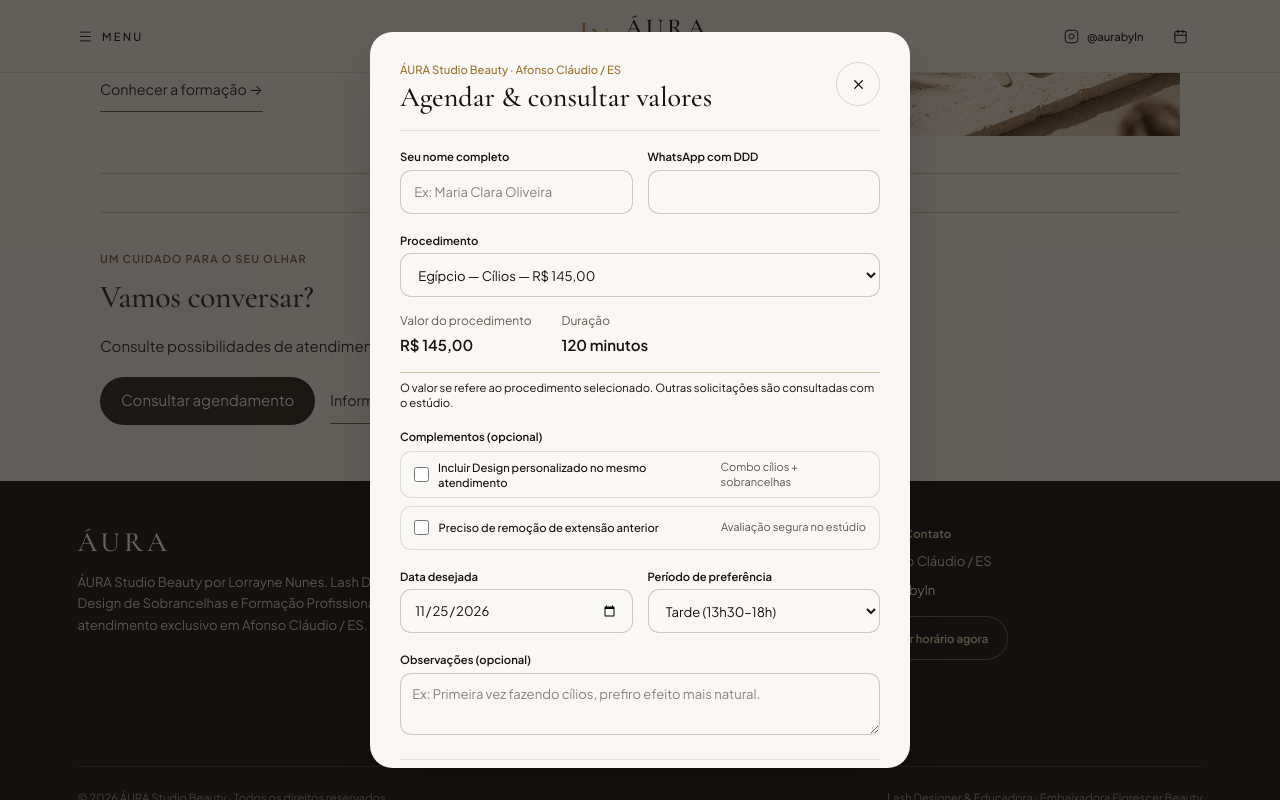
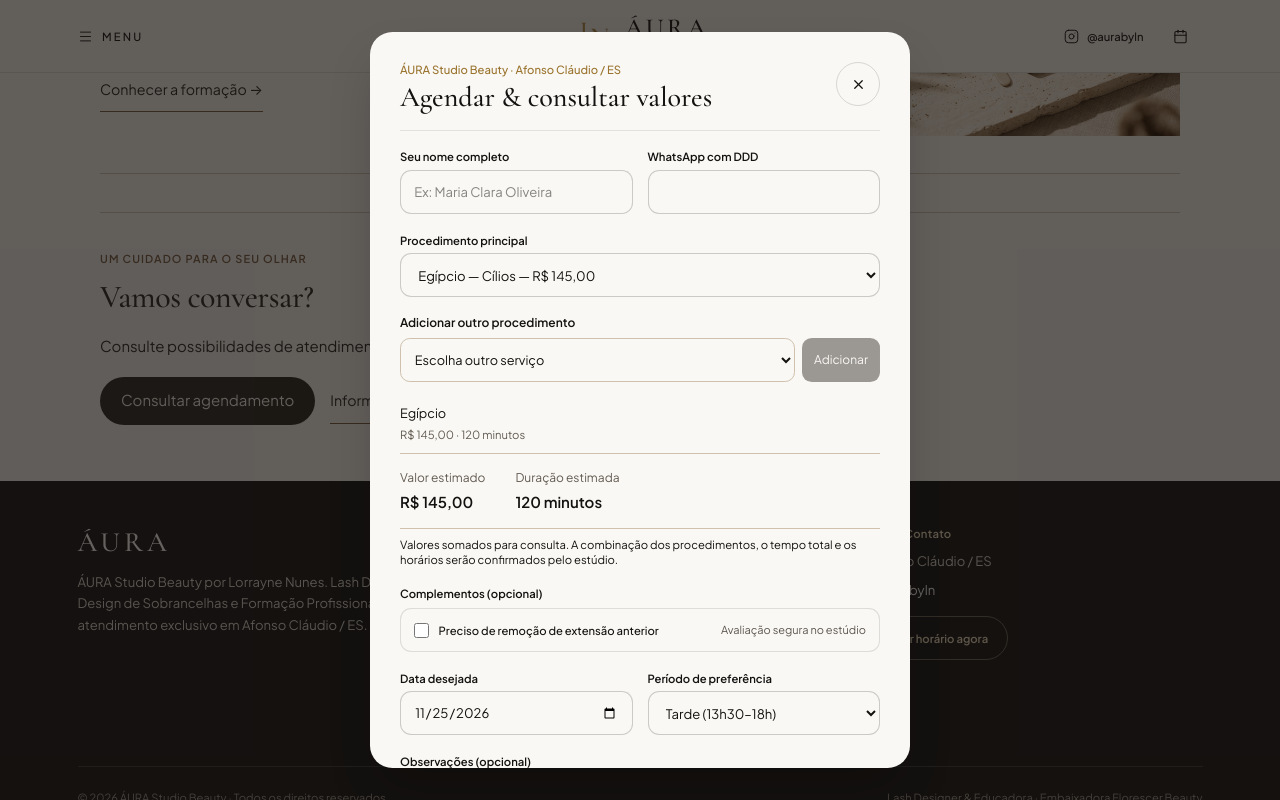
Before and after one commit to EduardoStuhr/aureabylnsite, a React (Vite) app: page / in a window 1280 px wide. Both pictures are taken after a click on the button "Consultar agendamento". Shown: the part 3631-4431 px from the top of the page. Built offline with nearby package versions, Linux system fonts and the light colour scheme.

Commit message:
feat: refina tipografia dos serviços e permite agendamento múltiplo

```diff
--- a/src/components/BookingModal.tsx
+++ b/src/components/BookingModal.tsx
@@ -11,6 +11,7 @@ import {
   formatServicePrice,
   formatServiceDuration,
   validateBookingInput,
+  summarizeBookingServices,
   type BookingInput,
 } from '../utils/studioLogic';
 
@@ -37,6 +38,8 @@ export function BookingModal({
   const [clientName, setClientName] = useState('');
   const [whatsapp, setWhatsapp] = useState('');
   const [serviceId, setServiceId] = useState(initialServiceId || STUDIO_SERVICES[0].id);
+  const [extraServiceIds, setExtraServiceIds] = useState<string[]>([]);
+  const [extraServiceId, setExtraServiceId] = useState('');
   const [selectedAddOnIds, setSelectedAddOnIds] = useState<string[]>([]);
   const [preferredPeriod, setPreferredPeriod] =
     useState<BookingInput['preferredPeriod']>('Tarde (13h30–18h)');
@@ -55,6 +58,9 @@ export function BookingModal({
     if (isOpen) {
       setSubmittedUrl(null);
       setErrors({});
+      setExtraServiceIds([]);
+      setExtraServiceId('');
+      setSelectedAddOnIds([]);
     }
   }, [isOpen]);
 
@@ -67,6 +73,13 @@ export function BookingModal({
     () => courseInquiry ? STUDIO_COURSE : STUDIO_SERVICES.find((s) => s.id === serviceId) ?? STUDIO_SERVICES[0],
     [courseInquiry, serviceId],
   );
+
+  const bookingSummary = useMemo(() => summarizeBookingServices([
+    selectedService,
+    ...(courseInquiry ? [] : STUDIO_SERVICES.filter(service => extraServiceIds.includes(service.id))),
+  ]), [selectedService, courseInquiry, extraServiceIds]);
+  const availableServices = STUDIO_SERVICES.filter(service =>
+    !bookingSummary.services.some(selected => selected.id === service.id));
 
   const selectedAddOns = useMemo(
     () => BOOKING_ADDONS.filter((a) => selectedAddOnIds.includes(a.id)),
@@ -124,7 +137,7 @@ export function BookingModal({
     setErrors({});
     const url = buildWhatsAppBookingUrl(
       input,
-      selectedService,
+      bookingSummary.services,
       selectedAddOns,
     );
     setSubmittedUrl(url);
@@ -178,11 +191,17 @@ export function BookingModal({
               </h3>
             </div>
             <p className="mt-3 text-sm leading-relaxed text-[#46413B]">
-              Seu resumo para <strong>{selectedService.name}</strong> — {formatServicePrice(selectedService)} · {formatServiceDuration(selectedService)} — está pronto.
+              Seu resumo com {bookingSummary.services.length} {bookingSummary.services.length === 1 ? 'procedimento' : 'procedimentos'} está pronto.
               Clique abaixo para confirmar horários disponíveis e valores diretamente
               com a Lorrayne Nunes no WhatsApp.
             </p>
 
+            <ul className="booking-selected-list" aria-label="Procedimentos da solicitação">
+              {bookingSummary.services.map(service => <li key={service.id}>
+                <span>{service.name}</span><small>{formatServicePrice(service)} · {formatServiceDuration(service)}</small>
+              </li>)}
+            </ul>
+            <p className="booking-estimate"><strong>{bookingSummary.priceLabel}</strong><span>{bookingSummary.durationLabel} estimados</span></p>
             <div className="mt-6 flex flex-col gap-3 sm:flex-row">
               <a
                 ref={confirmationLinkRef}
@@ -259,12 +278,16 @@ export function BookingModal({
                 htmlFor="booking-service"
                 className="block text-xs font-semibold text-[#141210]"
               >
-                {courseInquiry ? 'Curso' : 'Procedimento'}
+                {courseInquiry ? 'Curso' : 'Procedimento principal'}
               </label>
               <select
                 id="booking-service"
                 value={serviceId}
-                onChange={(e) => setServiceId(e.target.value)}
+                onChange={(e) => {
+                  setServiceId(e.target.value);
+                  setExtraServiceIds(ids => ids.filter(id => id !== e.target.value));
+                  setExtraServiceId('');
+                }}
                 className="mt-1.5 min-h-[44px] w-full rounded-xl border border-[#141210]/20 bg-[#FAF8F5] px-3.5 text-sm text-[#141210] focus:border-[#9A742E] focus:outline-none"
               >
                 {(courseInquiry ? [STUDIO_COURSE] : STUDIO_SERVICES).map((srv) => (
@@ -273,11 +296,32 @@ export function BookingModal({
                   </option>
                 ))}
               </select>
+              {!courseInquiry && <div className="booking-multiple">
+                <label htmlFor="booking-extra-service">Adicionar outro procedimento</label>
+                <div className="booking-add-row">
+                  <select id="booking-extra-service" value={extraServiceId} onChange={event => setExtraServiceId(event.target.value)}>
+                    <option value="">Escolha outro serviço</option>
+                    {availableServices.map(service => <option key={service.id} value={service.id}>{service.name} — {formatServicePrice(service)}</option>)}
+                  </select>
+                  <button type="button" disabled={!extraServiceId || !availableServices.some(service => service.id === extraServiceId)} onClick={() => {
+                    if (availableServices.some(service => service.id === extraServiceId)) {
+                      setExtraServiceIds(ids => [...ids, extraServiceId]);
+                      setExtraServiceId('');
+                    }
+                  }}>Adicionar</button>
+                </div>
+                <ul className="booking-selected-list" aria-label="Procedimentos selecionados">
+                  {bookingSummary.services.map((service, index) => <li key={service.id}>
+                    <div><span>{service.name}</span><small>{formatServicePrice(service)} · {formatServiceDuration(service)}</small></div>
+                    {index > 0 && <button type="button" aria-label={'Remover ' + service.name} onClick={() => setExtraServiceIds(ids => ids.filter(id => id !== service.id))}><X size={16} aria-hidden="true" /></button>}
+                  </li>)}
+                </ul>
+              </div>}
               <dl className="booking-service-value" aria-live="polite" aria-atomic="true">
-                <div><dt>Valor do procedimento</dt><dd>{formatServicePrice(selectedService)}</dd></div>
-                <div><dt>Duração</dt><dd>{formatServiceDuration(selectedService)}</dd></div>
+                <div><dt>Valor estimado</dt><dd>{bookingSummary.priceLabel}</dd></div>
+                <div><dt>Duração estimada</dt><dd>{bookingSummary.durationLabel}</dd></div>
               </dl>
-              <p className="text-xs mt-2">O valor se refere ao procedimento selecionado. Outras solicitações são consultadas com o estúdio.</p>
+              <p className="text-xs mt-2">Valores somados para consulta. A combinação dos procedimentos, o tempo total e os horários serão confirmados pelo estúdio.</p>
               {errors.serviceId && (
                 <p className="mt-1 text-xs font-medium text-[#B91C1C]">
                   {errors.serviceId}
@@ -290,7 +334,7 @@ export function BookingModal({
                 Complementos (opcional)
               </legend>
               <div className="mt-2 space-y-2">
-                {BOOKING_ADDONS.map((addon) => {
+                {BOOKING_ADDONS.filter(addon => addon.id !== 'addon-sobrancelha').map((addon) => {
                   const checked = selectedAddOnIds.includes(addon.id);
                   return (
                     <label
--- a/src/pages/StudioPages.tsx
+++ b/src/pages/StudioPages.tsx
@@ -62,8 +62,8 @@ export function ServicesPage({ onBook }: BookingProps) {
   return <section className="editorial-shell services-page service-catalog">
     <header className="catalog-intro">
       <p className="eyebrow">Atendimento · ÁURA Beauty Studio</p>
-      <h1 className="font-display">Encontre o cuidado<br />para o seu olhar.</h1>
-      <p>Conheça as técnicas de cílios e sobrancelhas e consulte o atendimento com Lorrayne Nunes.</p>
+      <h1 className="font-display">Seu olhar, seu cuidado.</h1>
+      <p>Explore os procedimentos, confira valores e escolha os cuidados para o seu atendimento.</p>
     </header>
     <div className="service-filters" role="group" aria-label="Filtrar serviços">
       {['Todos', 'Cílios', 'Sobrancelhas', 'Manutenção', 'Complementares'].map(category =>
--- a/src/pages/service-prices.css
+++ b/src/pages/service-prices.css
@@ -7,3 +7,19 @@
 .service-text-detail { max-width: 44rem; padding-block: 2rem; }
 .catalog-support:not(:has(img)) { grid-template-columns: minmax(0, 1fr); }
 .service-catalog .catalog-category { flex-wrap: wrap; }
+
+.booking-multiple { margin-top: 1.1rem; }
+.booking-multiple > label { display: block; font-size: .8rem; font-weight: 600; margin-bottom: .4rem; }
+.booking-add-row { display: flex; align-items: stretch; gap: .5rem; }
+.booking-add-row select { min-width: 0; flex: 1; width: 100%; border: 1px solid #cfc1ae; border-radius: .65rem; padding: .65rem; font-size: .85rem; background: transparent; }
+.booking-add-row button { padding: .6rem .8rem; min-height: 44px; color: #faf8f5; background: #29251f; border-radius: .65rem; font-size: .8rem; }
+.booking-add-row button:disabled { opacity: .45; cursor: not-allowed; }
+.booking-selected-list { list-style: none; margin-top: .75rem; padding: 0; }
+.booking-selected-list li { display: flex; align-items: center; justify-content: space-between; flex-wrap: wrap; gap: .4rem; padding-block: .7rem; border-bottom: 1px solid #cfc1ae; font-size: .85rem; }
+.booking-selected-list li > div { min-width: 0; flex: 1; }
+.booking-selected-list small { display: block; color: #625b51; font-size: .75rem; margin-top: .2rem; }
+.booking-selected-list button { display: grid; place-items: center; min-width: 44px; min-height: 44px; flex-shrink: 0; border-radius: 50%; }
+.booking-selected-list button:hover { background: #e8dccb; }
+.booking-estimate { display: grid; gap: .3rem; margin-top: 1rem; font-size: .9rem; }
+.booking-estimate span { font-size: .8rem; color: #625b51; }
+@media(max-width: 360px) { .booking-add-row { flex-direction: column; } }
--- a/src/utils/studioLogic.ts
+++ b/src/utils/studioLogic.ts
@@ -75,21 +75,42 @@ export function formatServiceDuration(service: ServiceItem): string {
   return service.durationMinutes === null ? 'Duração sob consulta' : service.durationMinutes + ' minutos';
 }
 
+/** Estimate only: the studio confirms whether procedures fit the same appointment. */
+export function summarizeBookingServices(services: ServiceItem[]) {
+  const unique = [...new Map(services.map(service => [service.id, service])).values()];
+  const knownPrice = unique.reduce((sum, service) => sum + (service.priceCents ?? 0), 0);
+  const knownDuration = unique.reduce((sum, service) => sum + (service.durationMinutes ?? 0), 0);
+  const pendingPrice = unique.some(service => service.priceCents === null);
+  const pendingDuration = unique.some(service => service.durationMinutes === null);
+  return {
+    services: unique,
+    priceLabel: pendingPrice
+      ? (unique.some(service => service.priceCents !== null) ? brl.format(knownPrice / 100) + ' + itens sob consulta' : 'Sob consulta')
+      : brl.format(knownPrice / 100),
+    durationLabel: pendingDuration
+      ? (unique.some(service => service.durationMinutes !== null) ? knownDuration + ' minutos + itens sob consulta' : 'Duração sob consulta')
+      : knownDuration + ' minutos',
+  };
+}
+
 export function buildWhatsAppBookingUrl(
   input: BookingInput,
-  service: ServiceItem,
+  service: ServiceItem | ServiceItem[],
   addOns: AddOnItem[],
 ): string {
+  const summary = summarizeBookingServices(Array.isArray(service) ? service : [service]);
   const addOnNames = addOns.length > 0 ? addOns.map((a) => a.name).join(', ') : 'Nenhum adicional';
   const lines = [
     `Olá, Lorrayne! Gostaria de consultar horários e valores no *ÁURA Studio Beauty* (@aurabyln).`,
     ``,
     `*Nome:* ${input.clientName.trim()}`,
     `*WhatsApp:* ${input.whatsapp.trim()}`,
-    `*Interesse:* ${service.name}`,
-    `*Valor do procedimento:* ${formatServicePrice(service)}`,
-    `*Duração:* ${formatServiceDuration(service)}`,
+    `*Interesse:* ${summary.services.map(item => item.name).join(', ')}`,
+    ...summary.services.map(item => `• ${item.name} — ${formatServicePrice(item)} · ${formatServiceDuration(item)}`),
+    `*Valor estimado:* ${summary.priceLabel}`,
+    `*Duração estimada:* ${summary.durationLabel}`,
     `*Solicitação sujeita à disponibilidade e confirmação do estúdio.*`,
+    `A combinação de procedimentos e o tempo total serão confirmados pelo estúdio.`,
     `*Observações adicionais:* ${addOnNames}`,
     `*Preferência de data:* ${input.preferredDate} · ${input.preferredPeriod}`,
   ];
```
Also changed, not shown: src/pages/service-catalog.css (+11 -0 lines), 2 other files (tests, documents, lock files or other folders).
